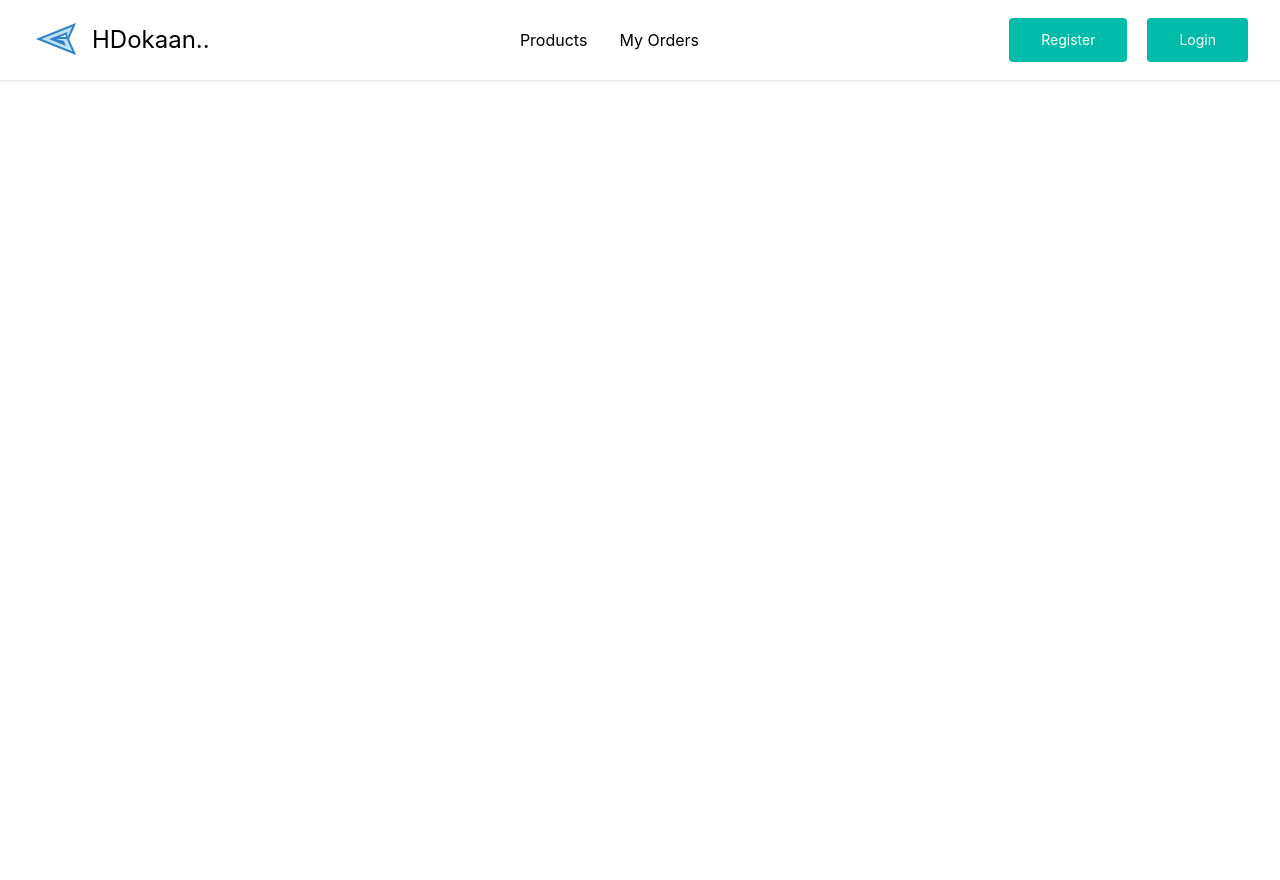
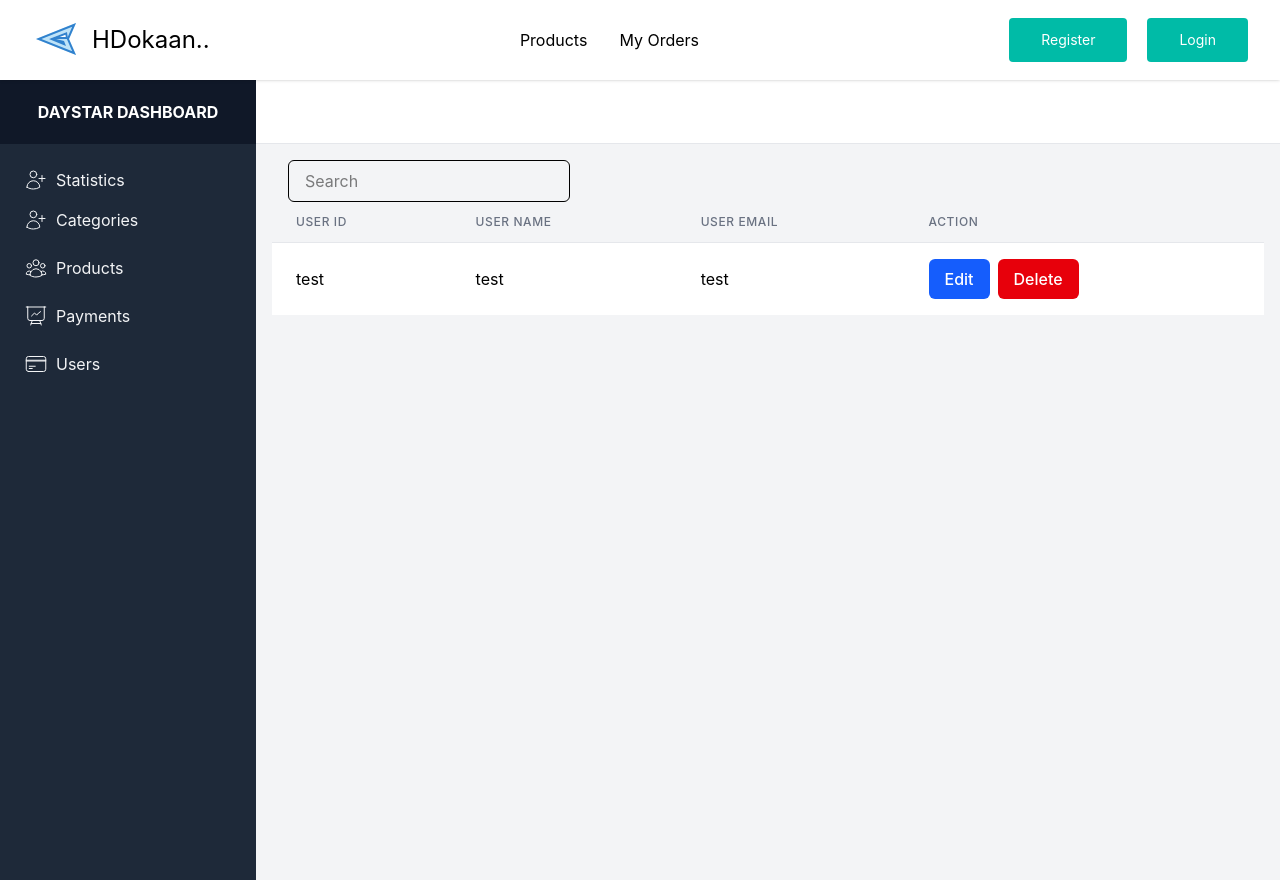
Before and after one commit to Sakshamkhadka7/Eccomerce_Frotend_Typescript, a React (Vite) app: page /admin/users in a window 1280 px wide. Before the commit the page ends 800 px from the top, so only its background shows below. Built offline with nearby package versions, Linux system fonts and the light colour scheme.

Commit message:
adminUser slice is added

```diff
--- a/src/App.tsx
+++ b/src/App.tsx
@@ -10,9 +10,10 @@ import MyCart from './pages/cart/MyCart'
 import Checkout from './pages/checkout/Checkout'
 import MyOrder from './pages/myOrders/MyOrder'
 import MyOrderDetail from './pages/myOrders/MyOrderDetail'
-import IndexAdmin from './pages/admin/IndexAdmin'
+// import IndexAdmin from './pages/admin/IndexAdmin'
 import Categories from './pages/admin/categories/Categories'
 import AdminStats from './pages/admin/stats/AdminStats'
+import User from './pages/admin/users/User'
 
 
 const App = () => {
@@ -32,6 +33,8 @@ const App = () => {
       <Route path='/my-orders/:id' element={<MyOrderDetail/>} />
       <Route path='/admin' element={<AdminStats/>} />
       <Route path='/admin/categories' element={<Categories/>} />
+      <Route path='/admin/users' element={<User/>} />
+
     </Routes>
     </>
   )
--- a/src/pages/admin/categories/components/CategoryTable.tsx
+++ b/src/pages/admin/categories/components/CategoryTable.tsx
@@ -1,7 +1,7 @@
 import type { ICategory } from "../Categories";
 import { useAppDispatch } from "../../../../store/hook";
 import { handleCategoriesDelete } from "../../../../store/adminCategoriesSlice";
-import { useState } from "react";
+import { useCallback, useState } from "react";
 import Modal from "./Modal";
 
 const CategoryTable = ({ categories }: { categories: ICategory[] }) => {
@@ -16,8 +16,16 @@ const CategoryTable = ({ categories }: { categories: ICategory[] }) => {
     }
   };
 
-  const openModal=()=> setIsOpenModal(true);
-  const closeModal=()=> setIsOpenModal(false)
+  const openModal=()=> useCallback(()=> setIsOpenModal(true),[]) ;
+  const closeModal=()=> useCallback(()=> setIsOpenModal(false),[])
+
+  // const openModalRef=useRef<()=> void>(null)
+
+  // if(openModalRef.current){
+  //   console.log("Function new instance is created",openModalRef.current != openModal);
+  // }
+
+  // openModalRef.current=openModal  this is checking that openModal and closeModal is creating in every time when we search
 
   const filteredItem=categories.filter((category)=> category.categoryName.toLowerCase().includes(searchItem.toLowerCase()) || category.categoryId.includes(searchItem.toLowerCase()))
 
--- /dev/null
+++ b/src/pages/admin/users/User.tsx
@@ -0,0 +1,15 @@
+import IndexAdmin from "../IndexAdmin"
+import UserTable from "./components/UserTable"
+
+const User = () => {
+  return (
+
+    <IndexAdmin>
+           <UserTable/>
+    </IndexAdmin>
+
+
+  )
+}
+
+export default User
--- /dev/null
+++ b/src/pages/admin/users/components/UserTable.tsx
@@ -0,0 +1,68 @@
+const UserTable = () => {
+  return (
+   <div>
+
+     <div>
+       <div className="flex justify-between items-center ">
+        <div>
+          <input
+
+            className="mx-4  border rounded-md px-4 py-2"
+            type="text"
+            placeholder="Search"
+          />
+        </div>
+      </div>
+      <table className="min-w-full divide-y divide-gray-200">
+        <thead>
+          <tr>
+            <th className="px-6 py-3 text-left text-xs font-medium text-gray-500 uppercase tracking-wider">
+              User Id
+            </th>
+            <th className="px-6 py-3 text-left text-xs font-medium text-gray-500 uppercase tracking-wider">
+              User Name
+            </th>
+
+             <th className="px-6 py-3 text-left text-xs font-medium text-gray-500 uppercase tracking-wider">
+              User Email
+            </th>
+
+
+            <th className="px-6 py-3 text-left text-xs font-medium text-gray-500 uppercase tracking-wider">
+              Action
+            </th>
+          </tr>
+        </thead>
+        <tbody className="bg-white divide-y divide-gray-200">
+
+                <tr >
+                         <td className="px-6 py-4 whitespace-nowrap">
+                   test
+                  </td>
+                  <td className="px-6 py-4 whitespace-nowrap">
+                   test
+                  </td>
+                  <td className="px-6 py-4 whitespace-nowrap">
+                    test
+                  </td>
+                  <td className="px-6 py-4 whitespace-nowrap">
+                    <button className="px-4 py-2 font-medium text-white bg-blue-600 rounded-md hover:bg-blue-500 focus:outline-none focus:shadow-outline-blue active:bg-blue-600 transition duration-150 ease-in-out">
+                      Edit
+                    </button>
+                    <button
+
+                      className="ml-2 px-4 py-2 font-medium text-white bg-red-600 rounded-md hover:bg-red-500 focus:outline-none focus:shadow-outline-red active:bg-red-600 transition duration-150 ease-in-out"
+                    >
+                      Delete
+                    </button>
+                  </td>
+                </tr>
+
+        </tbody>
+      </table>
+     </div>
+    </div>
+  )
+}
+
+export default UserTable
--- /dev/null
+++ b/src/store/adminUserSlice.ts
@@ -0,0 +1,55 @@
+import { createSlice, type PayloadAction } from "@reduxjs/toolkit";
+import { Status } from "../globals/types/type";
+import type { AppDispatch } from "./store";
+import { APIWITHTOKEN } from "../http";
+
+interface IUser {
+  userId: string;
+  username: string;
+  email: string;
+}
+
+interface InitialState {
+  users: IUser[];
+  status: Status;
+}
+
+const initialState: InitialState = {
+  users: [],
+  status: Status.LOADING,
+};
+
+const userSlice = createSlice({
+  name: "admin",
+  initialState,
+  reducers: {
+    setStatus(state: InitialState, action: PayloadAction<Status>) {
+      state.status = action.payload;
+    },
+    setUsers(state: InitialState, action: PayloadAction<IUser[]>) {
+      state.users = action.payload;
+    },
+  },
+});
+
+export const { setStatus, setUsers } = userSlice.actions;
+
+export default userSlice.reducer;
+
+export function fetchUsers() {
+  return async function fetchUsersThunk(dispatch: AppDispatch) {
+    try {
+      const response = await APIWITHTOKEN.get("/auth/getusers");
+      if (response.status === 200) {
+        dispatch(setStatus(Status.SUCCESS));
+        dispatch(setUsers(response.data.data));
+      } else {
+        dispatch(setStatus(Status.ERROR));
+      }
+    } catch (error) {
+      dispatch(setStatus(Status.ERROR));
+
+      console.log("Error occured at fetchUsers : ", error);
+    }
+  };
+}
--- a/src/store/store.ts
+++ b/src/store/store.ts
@@ -4,6 +4,7 @@ import productSlice from "./productSlice";
 import cartSlice from "./cartSlice"
 import checkoutSlice from "./checkoutSlice"
 import categoriesSlice from "./adminCategoriesSlice"
+import userSlice from "./adminUserSlice"
 
 const store = configureStore({
   reducer: {
@@ -11,7 +12,8 @@ const store = configureStore({
     products: productSlice,
     carts:cartSlice,
     orders:checkoutSlice,
-    categories:categoriesSlice
+    categories:categoriesSlice,
+    users:userSlice
   },
 });
 
```
